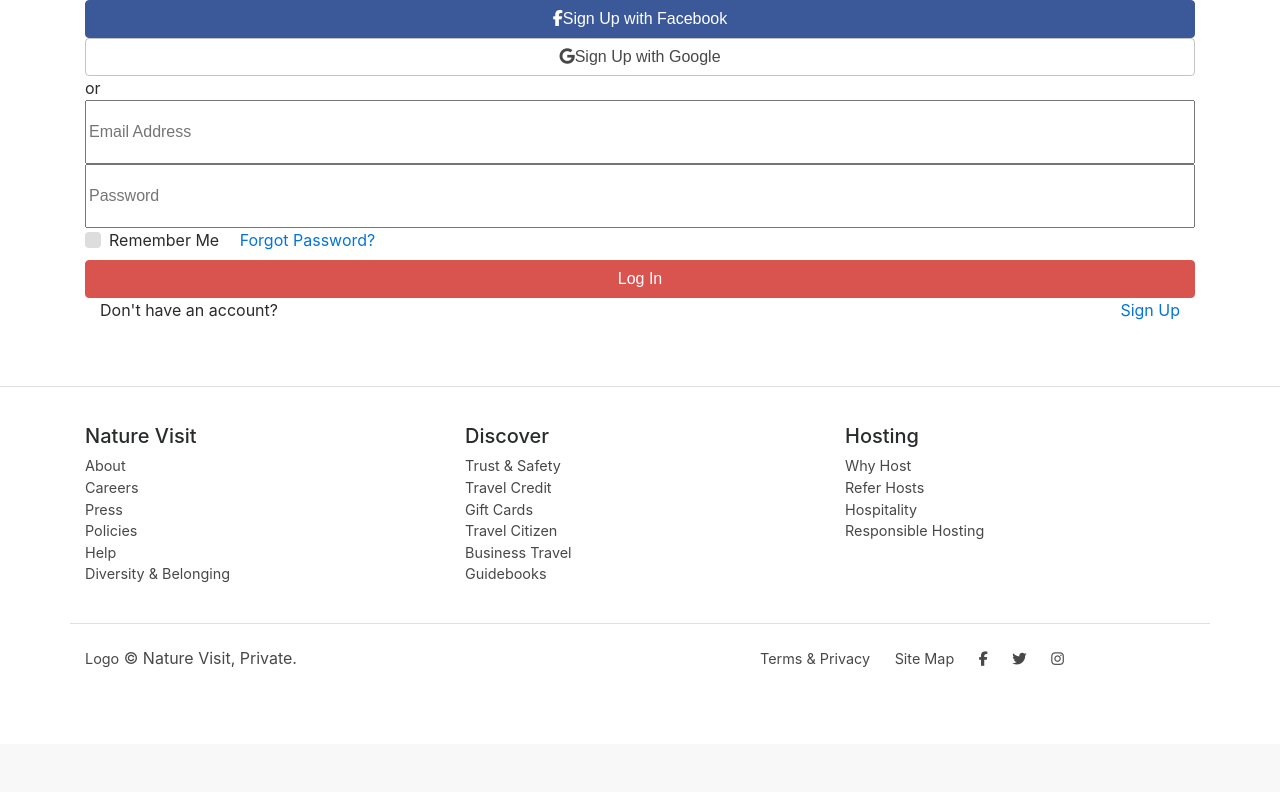
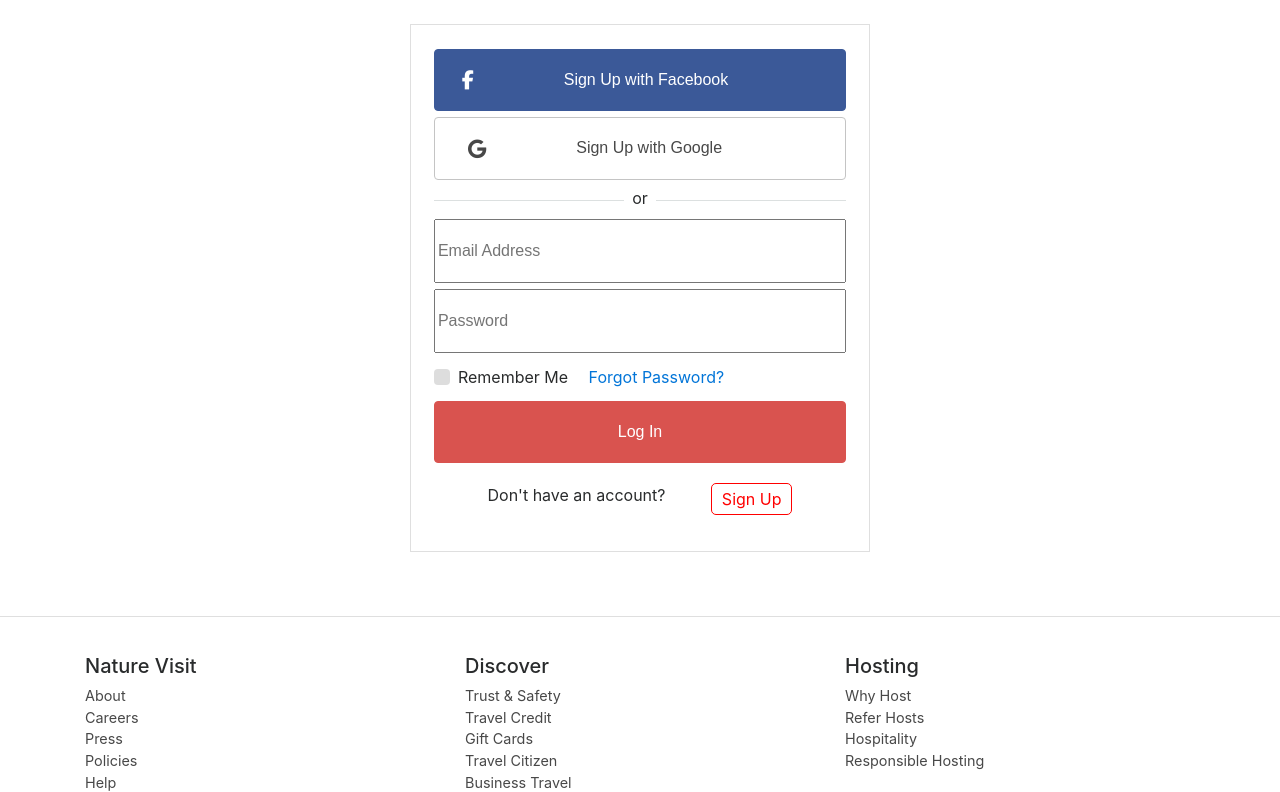
Before and after one commit to diwakar123456789/Travel-Site, a PHP site: page /login.html in a window 1280 px wide. Shown: the part 56-848 px from the top of the page. Before the commit the page ends 723 px from the top, so only its background shows below. Run offline with PHP 8.4, Linux system fonts and the light colour scheme; some libraries are stand-ins or nearby versions.

Commit message:
update login form

```diff
--- a/css/style.css
+++ b/css/style.css
@@ -192,6 +192,10 @@ and open the template in the editor.
       .footer .footer-bottom .social a .fa-instagram:hover {
         color: #c3328c; }
 
+@media (min-width: 1200px) {
+  .container-responsive-cstm {
+    width: 950px; } }
+
 .sign-in-up .facebook {
   background-color: #3B5998;
   border-color: #3B5998; }
@@ -205,6 +209,15 @@ and open the template in the editor.
 .sign-in-up input {
   width: 100%;
   height: 64px; }
+
+.social-icon {
+  vertical-align: middle;
+  font-size: larger !important;
+  position: relative;
+  left: -90px; }
+  @media (max-width: 992px) {
+    .social-icon {
+      left: -50px; } }
 
 .subnav {
   padding: 0em; }
@@ -243,6 +256,9 @@ li .fa {
 .space-4 {
   margin-bottom: 24px; }
 
+space-8 {
+  margin-bottom: 48px; }
+
 .space-2 {
   margin-bottom: 12px; }
 
@@ -270,4 +286,41 @@ li .fa {
   border: 0;
   border-top: 1px solid #dce0e0; }
 
+.or-separator {
+  margin-top: -10px;
+  margin-bottom: 18px;
+  border: 0;
+  border-top: 1px solid #dce0e0; }
+
+.or-text {
+  padding: 4px 8px;
+  background-color: #fff; }
+
+@media (min-width: 768px) {
+  .panel {
+    width: 50%;
+    margin-left: 25%;
+    margin-right: 25%; } }
+
+.panel-body {
+  padding: 20px; }
+
+.setwidth90 {
+  width: 90%;
+  margin-left: 5%;
+  margin-right: 5%; }
+
+.form-button, .sign-in-up .facebook, .sign-in-up .google, .sign-in-up button, .sign-in-up .ticket button:hover, .ticket .sign-in-up button:hover {
+  padding: 20px 0px; }
+
+.cstm-btn, .cstm-btn:hover {
+  float: right !important;
+  padding: 3px 10px;
+  border: 1px solid red;
+  color: red;
+  border-radius: 5px; }
+
+.cstm-btn:hover {
+  text-decoration: none; }
+
 /*# sourceMappingURL=style.css.map */
--- a/css/style.scss
+++ b/css/style.scss
@@ -290,23 +290,41 @@ $fcs: #008489;
 }
 
 //Sign up or Login
+.container-responsive-cstm{
+    @media(min-width: 1200px){
+        width: 950px;
+    }
+}
+
 .sign-in-up{
     .facebook{
         background-color: #3B5998;
         border-color: #3B5998;
+        @extend .form-button;
     }
     .google{
         background-color: #fff;
         color: $fc;
         border-color: #c4c4c4;
+        @extend .form-button;
     }
     button{
         width: 100%;
         cursor: pointer;
+        @extend .form-button;
     }
     input{
         width: 100%;
         height: 64px
+    }
+}
+.social-icon{
+    vertical-align: middle;
+    font-size: larger! important;
+    position: relative;
+    left: -90px;
+    @media(max-width: 992px){
+        left: -50px;
     }
 }
 
@@ -375,6 +393,9 @@ $fcs: #008489;
 .space-4{
     margin-bottom: 24px;
 }
+space-8{
+    margin-bottom: 48px;
+}
 .space-2{
     margin-bottom: 12px;
 }
@@ -405,5 +426,50 @@ $fcs: #008489;
     margin-top: 15px;
     margin-bottom: 15px;
     border: 0;
+
     border-top: 1px solid #dce0e0;
 }
+.or-separator{
+    margin-top: -10px;
+    margin-bottom: 18px;
+    border: 0;
+
+    border-top: 1px solid #dce0e0;
+}
+.or-text{
+    padding: 4px 8px;
+    background-color: #fff;
+}
+
+.panel{
+    @media(min-width: 768px){
+        width: 50%;
+        margin-left: 25%;
+        margin-right: 25%;
+    }
+}
+.panel-body{
+    padding: 20px;
+}
+
+.setwidth90{
+    width: 90%;
+    margin-left: 5%;
+    margin-right: 5%;
+}
+
+.form-button{
+    padding: 20px 0px;
+}
+
+.cstm-btn{
+        float: right!important;
+    padding: 3px 10px;
+    border: 1px solid red;
+    color: red;
+    border-radius: 5px
+}
+.cstm-btn:hover{
+    @extend .cstm-btn;
+    text-decoration: none;
+}
--- a/login.html
+++ b/login.html
@@ -41,17 +41,20 @@ and open the template in the editor.
                 </ul>
             </div>
         </nav>                                                          <!-- Navigation Bar -->
-        <div class="container">
-            <div class="sign-in-up">
-                <button class="btn btn-primary facebook"><span class='fa fa-facebook'></span>Sign Up with Facebook</button>
-                <button class="btn btn-primary google"><span class='fa fa-google'></span>Sign Up with Google</button>
-                <div class="separator">
-                    <div class="text">or</div>
+        <div class="container space-8 space-top-4 container-responsive-cstm">
+            <div class="panel">
+                <div class="card">
+                    <div class="sign-in-up space-4 space-top-4 setwidth90">
+                        <button class="btn btn-primary facebook space-1"><span class='fa fa-facebook social-icon'></span>Sign Up with Facebook</button>
+                        <button class="btn btn-primary google space-1"><span class='fa fa-google social-icon'></span>Sign Up with Google</button>
+                        <div class="separator text-center">
+                            <span class="or-text">or</span>
+                            <hr class="or-separator">
                         </div>
                         <form>
-                    <input type="email" class="email" placeholder="Email Address">
-                    <input type="password" class="password" placeholder="Password">
-                    <label class="custom-control custom-checkbox">
+                            <input type="email" class="email space-1" placeholder="Email Address">
+                            <input type="password" class="password space-2" placeholder="Password">
+                            <label class="custom-control custom-checkbox space-2">
                                 <input type="checkbox" class="custom-control-input">
                                 <span class="custom-control-indicator"></span>
                                 <span class="custom-control-description">Remember Me</span>
@@ -59,10 +62,12 @@ and open the template in the editor.
                             <a href="#" class="pull-right">Forgot Password?</a>
                             <button class="btn btn-danger">Log In</button>
                         </form>
-                <div class="sign-up">
-                    <div class="container">
+                        <div class="sign-up panel-body">
+                            <div class="container setwidth90">
                                 <span>Don't have an account?</span>
-                        <a href="#" class="float-right">Sign Up</a>
+                                <a href="#" class="float-right cstm-btn">Sign Up</a>
+                            </div>
+                        </div>
                     </div>
                 </div>
             </div>
```
Also changed, not shown: 1 other file. Lines whose indentation alone changed are shown as unchanged.
